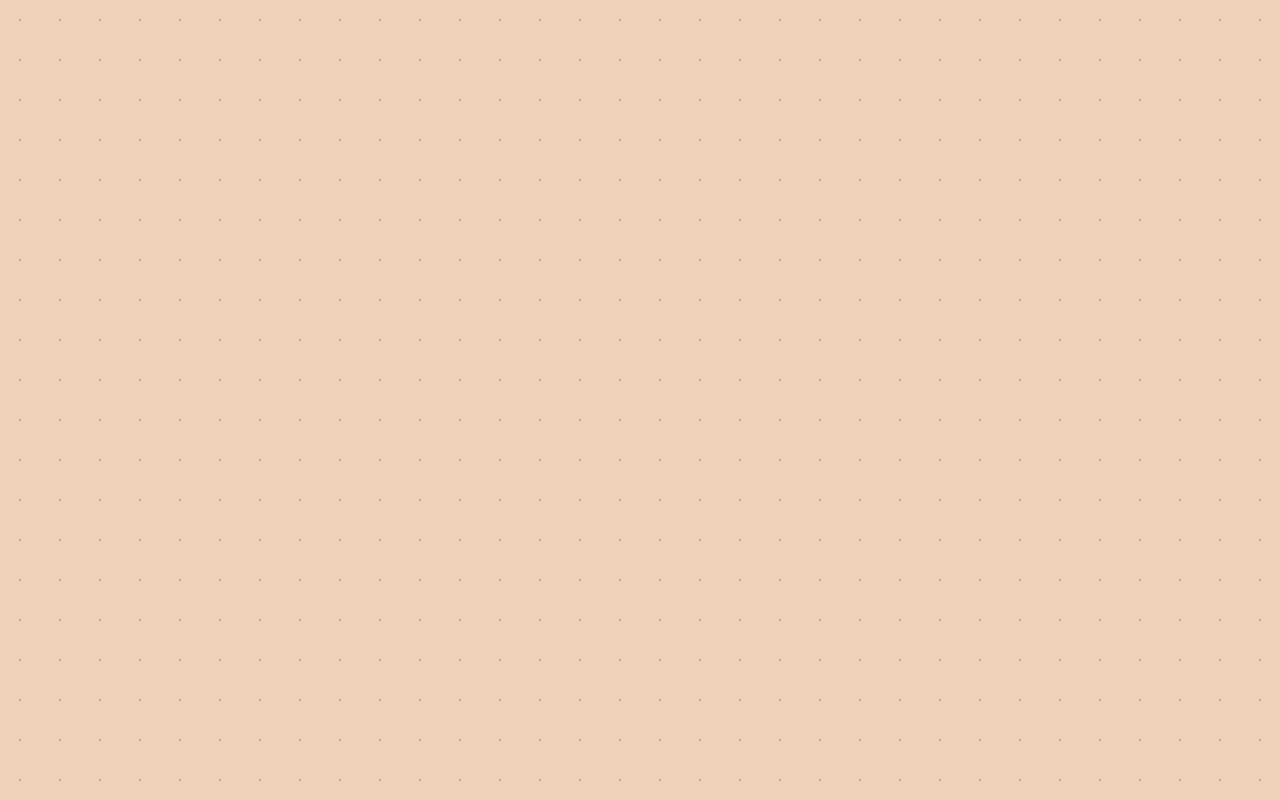
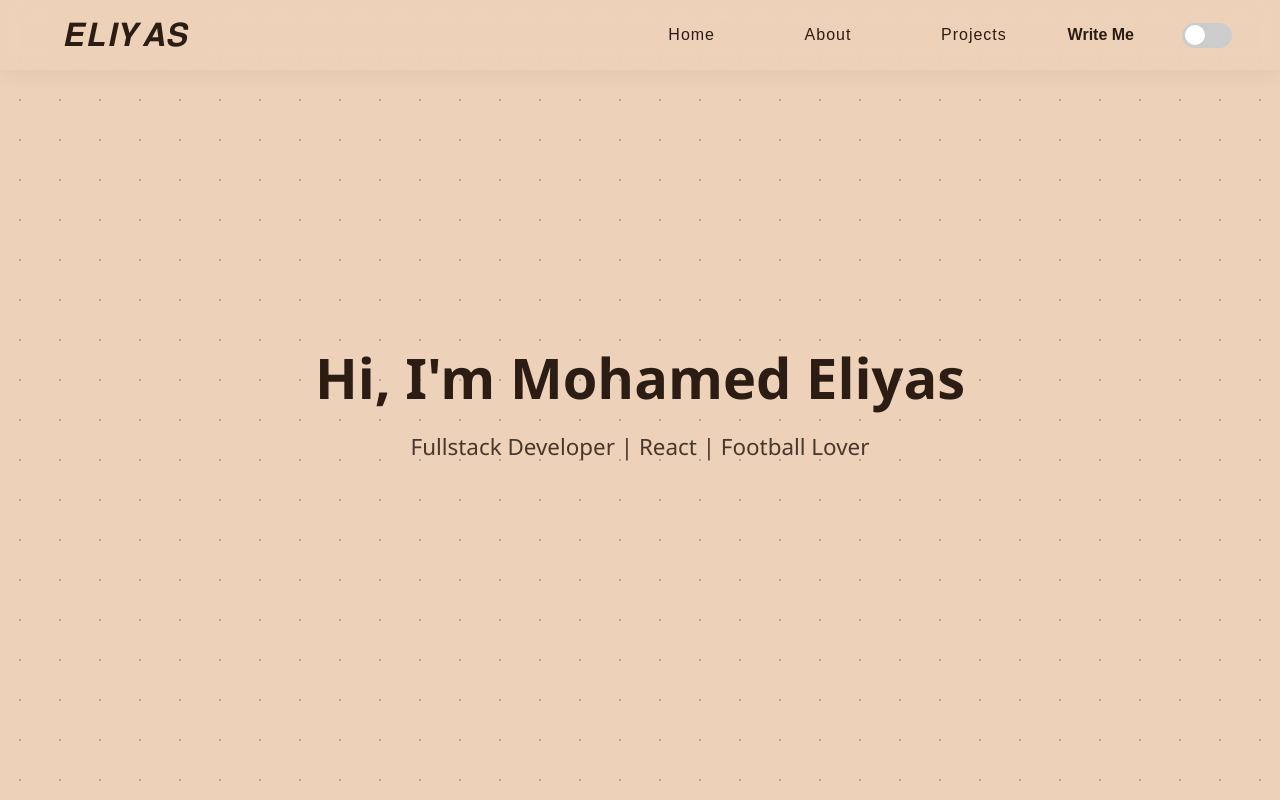
Before and after one commit to eliyasmd50/eliyas_Portfolio, a React (Vite) app: page / in a window 1280 px wide. Shown: the top 800 px of the page. Built offline with nearby package versions, Linux system fonts and the light colour scheme.

Commit message:
navbar implementation

```diff
--- a/src/App.tsx
+++ b/src/App.tsx
@@ -13,15 +13,9 @@ function App() {
   const [loading, setLoading] = useState(true);
   const [showPage, setShowPage] = useState(false);
   const [showNav, setShowNav] = useState(false);
-
-  // 🔥 THEME STATE
   const [theme, setTheme] = useState<Theme>("light");
 
   const heroRef = useRef<HTMLDivElement | null>(null);
-
-  // -------------------------
-  // LOADER LOGIC
-  // -------------------------
   useEffect(() => {
     const timer = setTimeout(() => {
       setLoading(false);
@@ -32,10 +26,17 @@ function App() {
 
     return () => clearTimeout(timer);
   }, []);
-
-  // -------------------------
-  // SYSTEM + SAVED THEME
-  // -------------------------
+  useEffect(() => {
+    if (!loading) {
+      requestAnimationFrame(() => {
+        window.scrollTo({
+          top: 0,
+          left: 0,
+          behavior: "auto",
+        });
+      });
+    }
+  }, [loading]);
   useEffect(() => {
     const savedTheme = localStorage.getItem("theme") as Theme | null;
 
@@ -46,10 +47,6 @@ function App() {
       setTheme(prefersDark ? "dark" : "light");
     }
   }, []);
-
-  // -------------------------
-  // APPLY THEME TO HTML
-  // -------------------------
   useEffect(() => {
     document.documentElement.setAttribute("data-theme", theme);
     localStorage.setItem("theme", theme);
@@ -58,16 +55,14 @@ function App() {
   const toggleTheme = () => {
     setTheme(prev => (prev === "light" ? "dark" : "light"));
   };
+useEffect(() => {
+  if (loading) return;
 
-  // -------------------------
-  // HERO INTERSECTION OBSERVER
-  // -------------------------
-  useEffect(() => {
   const observer = new IntersectionObserver(
     ([entry]) => {
       setShowNav(!entry.isIntersecting);
     },
-      { threshold: 0.6 }
+    { threshold: 0 }
   );
 
   if (heroRef.current) {
@@ -77,13 +72,14 @@ function App() {
   return () => {
     if (heroRef.current) observer.unobserve(heroRef.current);
   };
-  }, []);
+}, [loading]);
 
   return (
     <>
-      {loading && <Loader />}
-
-      {/* Pass theme + toggle to Navbar */}
+      {loading ? (
+        <Loader />
+      ) : (
+        <>
           <Navbar show={showNav} theme={theme} toggleTheme={toggleTheme} />
 
           <div className={`page-wrapper ${showPage ? "fade-in" : "hidden-page"}`}>
@@ -100,6 +96,8 @@ function App() {
 
           <Footer />
         </>
+      )}
+    </>
   );
 }
 
--- a/src/components/Navbar.tsx
+++ b/src/components/Navbar.tsx
@@ -14,15 +14,18 @@ const Navbar = ({ show, theme, toggleTheme }: NavbarProps) => {
         block: "start",
       });
     }
+    if(document.activeElement instanceof HTMLElement) {
+      document.activeElement.blur();
+    }
   };
 
   return (
     <nav
-      className={`navbar ${show ? "navbar-show" : "navbar-hide"}`}
+      className={`navbar ${show ? "navbar-scrolled" : "navbar-top"}`}
     >
-      <span className="logo" onClick={() => scrollToSection("hero")}>
+      <button className="logo" onClick={() => scrollToSection("hero")}>
         𝑬𝑳𝑰𝒀𝑨𝑺
-      </span>
+      </button>
 
       <div className="nav-links">
         <a onClick={() => scrollToSection("hero")}>Home</a>
--- a/src/index.css
+++ b/src/index.css
@@ -102,10 +102,7 @@ body {
 
   background: rgba(79, 76, 76, 0.25);
   backdrop-filter: blur(10px);
-
-  border-bottom: 1px solid #e5e7eb;
-
-  transition: transform 0.5s ease, opacity 0.5s ease;
+  transition: background 0.3s ease, backdrop-filter 0.3s ease, box-shadow 0.3s ease;
   background-color: var(--bg-color);
   color: var(--text-color);
 }
@@ -129,6 +126,23 @@ body {
 .navbar a:hover {
   color: var(--text-main);
 }
+
+.navbar-scrolled,
+.navbar-top {
+  background: transparent;
+  backdrop-filter: blur(8px);
+  box-shadow: 0 4px 20px rgba(0, 0, 0, 0.05);
+}
+
+/* [data-theme="light"] .navbar-scrolled {
+  background: rgba(240, 240, 240, 0.75);
+  backdrop-filter: blur(12px);
+  box-shadow: 0 4px 20px rgba(0, 0, 0, 0.05);
+} */
+
+/* [data-theme="dark"] .navbar-scrolled {
+  background: rgba(30, 30, 30, 0.85);
+} */
 
 .loader-container {
   height: 100vh;
@@ -173,6 +187,12 @@ body {
   user-select: none;               /* Prevent text selection */
   background-color: var(--bg-color);   /* Default */
   box-shadow: none;
+  -webkit-tap-highlight-color: transparent; /* iOS Safari */
+  -moz-user-select: none; /* Firefox */
+  user-select: none;
+  border: none;
+  outline: none;
+  touch-action: manipulation;
 }
 
 .logo::after {
@@ -187,8 +207,8 @@ body {
 
 .logo:active {
   transform: scale(0.98);
-  background-color: var(--bg-color);
-  box-shadow: 0 2px 6px rgba(0, 0, 0, 0.2);
+  background-color: transparent;
+  box-shadow: 0 2px 6px rgba(0, 0, 0, 0.1);
 }
 .logo:hover,
 .logo:active {
```
Lines whose indentation alone changed are shown as unchanged.
